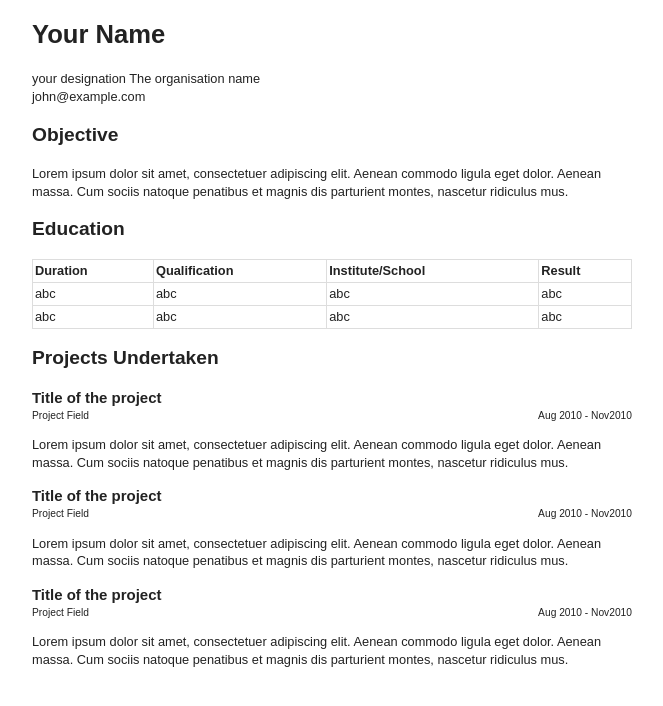
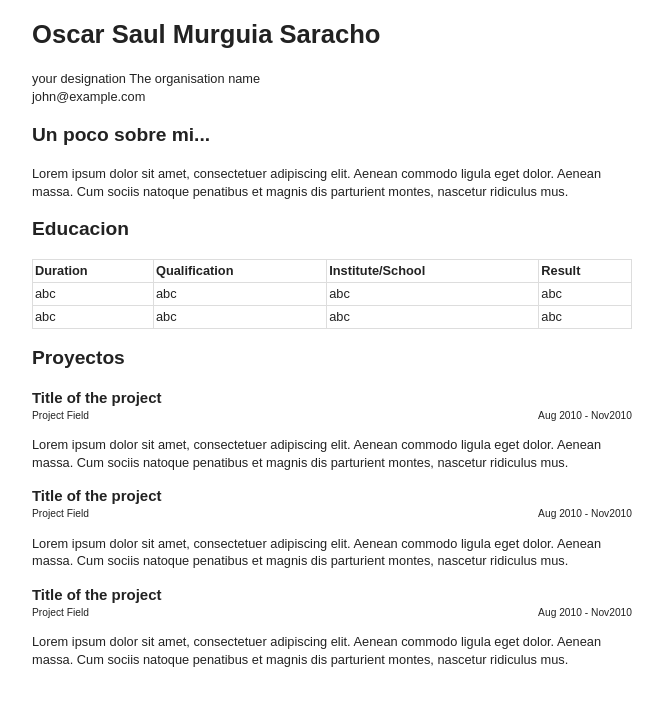
Before and after one commit to oscarmurguia/oscarmurguia, a plain HTML site: page index.html in a window 1280 px wide. Shown: the whole page, without its empty margins (308-971 px from the left). Drawn offline with Linux system fonts and the light colour scheme.

Commit message:
Añadiendo mi descripcion personal

```diff
--- a/index.html
+++ b/index.html
@@ -9,7 +9,7 @@
 <body>
 	<div class="container">
 	<header>
-		<h1 id="name">Your Name</h1>
+		<h1 id="name">Oscar Saul Murguia Saracho</h1>
 
 		<div id="designation">
 
@@ -27,7 +27,7 @@
 	<div class="content" role=main>
 
 		<section id="objective">
-			<h2 class="title">Objective</h2>
+			<h2 class="title">Un poco sobre mi...</h2>
 			<div class="description">
 				<p>
 					Lorem ipsum dolor sit amet, consectetuer adipiscing elit. Aenean commodo ligula eget dolor. Aenean massa. Cum sociis natoque penatibus et magnis dis parturient montes, nascetur ridiculus mus.
@@ -37,7 +37,7 @@
 
 
 		<section id="Education">
-			<h2 class="title">Education</h2>
+			<h2 class="title">Educacion</h2>
 			<div class="description">
 
 				<table>
@@ -70,7 +70,7 @@
 		</section>
 
 		<section id="projects">
-			<h2 class="title">Projects Undertaken</h2>
+			<h2 class="title">Proyectos</h2>
 			<div class="description">
 
 				<!-- Project 1 -->
```
